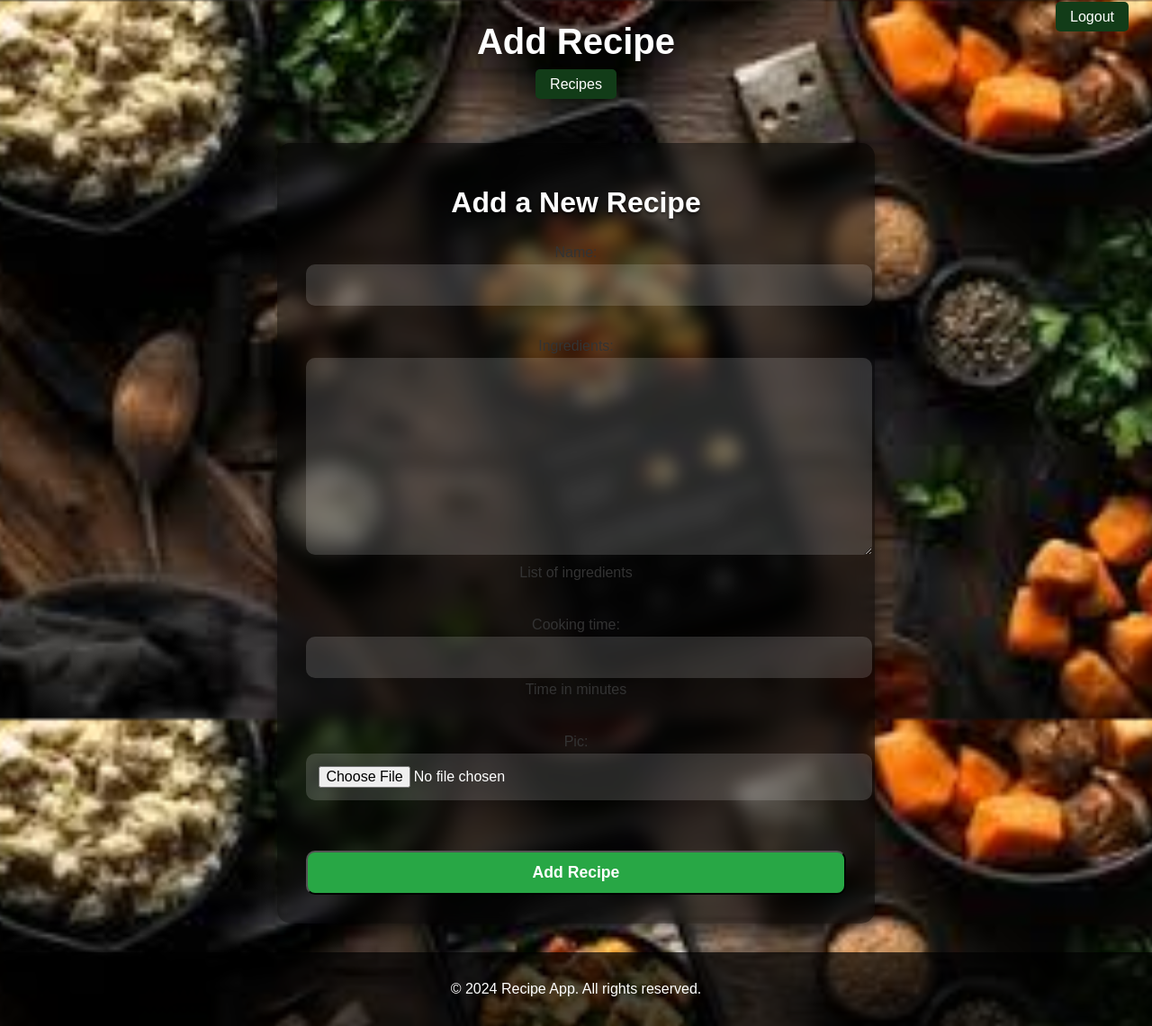
After one commit to JoudHasan/recipe-app, a Django app: page /recipes/add/ in a window 1280 px wide. The commit adds this page. Shown: the whole page at 90% size. Run offline with Django 4.2, Linux system fonts and the light colour scheme; the visitor is signed in with stand-in values (Sample User, id 1).

Commit message:
updated styling

```diff
--- a/src/apps/recipes/forms.py
+++ b/src/apps/recipes/forms.py
@@ -1,5 +1,5 @@
 from django import forms
-from django.forms import ModelForm, TextInput, NumberInput, FileInput
+from django.forms import ModelForm
 from .models import Recipe
 
 class SearchForm(forms.Form):
@@ -20,7 +20,7 @@
         })
     )
     difficulty = forms.ChoiceField(
-        choices=[('', 'Any Difficulty'), ('Easy', 'Easy'), ('Medium', 'Medium'), ('Intermediate', 'Intermediate'), ('Hard', 'Hard')],
+        choices=[('', 'Any Difficulty'), ('Easy', 'Easy'), ('Medium', 'Medium'), ('Hard', 'Hard')],
         required=False,
         widget=forms.Select(attrs={'class': 'form-control'})
     )
--- a/src/apps/recipes/static/recipes/css/styles.css
+++ b/src/apps/recipes/static/recipes/css/styles.css
@@ -348,3 +348,102 @@
   background-color: #218838;
   transform: scale(1.1);
 }
+/* Add Recipe Page Styles */
+.recipe-container {
+  max-width: 600px;
+  margin: 2rem auto;
+  background: rgba(0, 0, 0, 0.6);
+  padding: 2rem;
+  border-radius: 10px;
+  box-shadow: 0 4px 6px rgba(0, 0, 0, 0.3);
+  text-align: center;
+}
+
+.recipe-container h2 {
+  margin-bottom: 1rem;
+  font-size: 1.75rem;
+  color: white;
+}
+
+/* Add Recipe Container */
+.recipe-container {
+  max-width: 600px;
+  margin: 2rem auto;
+  background: rgba(0, 0, 0, 0.5); /* Semi-transparent background */
+  padding: 2rem;
+  border-radius: 15px;
+  box-shadow: 0 8px 15px rgba(0, 0, 0, 0.5); /* Strong shadow for modern look */
+  backdrop-filter: blur(10px); /* Blurs the background behind the form */
+  text-align: center;
+}
+
+/* Title Styling */
+.recipe-container h2 {
+  margin-bottom: 1rem;
+  font-size: 2rem;
+  color: white;
+  text-shadow: 0 2px 4px rgba(0, 0, 0, 0.7); /* Makes text more readable */
+}
+
+/* Form Styling */
+.form-container {
+  display: flex;
+  flex-direction: column;
+  gap: 1rem;
+}
+
+.form-container input,
+.form-container select,
+.form-container textarea {
+  width: 100%;
+  padding: 0.9rem;
+  border: none; /* Cleaner look without borders */
+  border-radius: 10px;
+  background-color: rgba(
+    255,
+    255,
+    255,
+    0.15
+  ); /* Light, translucent input background */
+  color: white;
+  font-size: 1rem;
+  transition: background-color 0.3s ease, transform 0.2s;
+}
+
+.form-container input:focus,
+.form-container select:focus,
+.form-container textarea:focus {
+  outline: none;
+  background-color: rgba(
+    255,
+    255,
+    255,
+    0.25
+  ); /* Slightly lighter background on focus */
+  transform: scale(1.02); /* Subtle zoom effect for focus */
+}
+
+/* Submit Button Styling */
+.cta-button {
+  padding: 0.75rem 1.5rem;
+  background-color: #28a745; /* Vibrant green for call-to-action */
+  color: white;
+  font-weight: bold;
+  text-decoration: none;
+  border-radius: 10px;
+  font-size: 1.1rem;
+  cursor: pointer;
+  transition: background-color 0.3s ease, transform 0.3s;
+}
+
+.cta-button:hover {
+  background-color: #218838; /* Slightly darker green on hover */
+  transform: scale(1.05); /* Subtle zoom effect on hover */
+}
+
+/* Add subtle animations */
+.form-container input,
+.form-container textarea,
+.cta-button {
+  transition: background-color 0.3s ease, transform 0.3s ease;
+}
--- /dev/null
+++ b/src/apps/recipes/templates/recipes/add_recipe.html
@@ -0,0 +1,38 @@
+{% load static %}
+<!DOCTYPE html>
+<html lang="en">
+
+<head>
+    <meta charset="UTF-8">
+    <meta name="viewport" content="width=device-width, initial-scale=1.0">
+    <title>Add Recipe</title>
+    <link rel="stylesheet" href="{% static 'recipes/css/styles.css' %}">
+</head>
+
+<body>
+    <header>
+        <h1>Add Recipe</h1>
+        <nav>
+            <a href="{% url 'recipes:recipe_list' %}" class="nav-link">Recipes</a>
+
+        </nav>
+        <div class="logout-btn-container" style="position: absolute; top: 10px; right: 10px;">
+            <a href="{% url 'logout' %}" class="nav-link">Logout</a>
+        </div>
+    </header>
+
+    <div class="recipe-container">
+        <h2>Add a New Recipe</h2>
+        <form method="POST" enctype="multipart/form-data" class="form-container">
+            {% csrf_token %}
+            {{ form.as_p }}
+            <button type="submit" class="cta-button">Add Recipe</button>
+        </form>
+    </div>
+
+    <footer>
+        <p>&copy; 2024 Recipe App. All rights reserved.</p>
+    </footer>
+</body>
+
+</html>
--- a/src/apps/recipes/templates/recipes/recipe_detail.html
+++ b/src/apps/recipes/templates/recipes/recipe_detail.html
@@ -13,10 +13,10 @@
     <header>
         <h1>Recipe App</h1>
         <nav>
-            <a href="{% url 'recipes:home' %}" class="nav-link">Home</a>
             <a href="{% url 'recipes:recipe_list' %}" class="nav-link">Recipes</a>
-            <!-- Logout button -->
-            <a href="{% url 'logout' %}" class="nav-link">Logout</a>
+            <div class="logout-btn-container" style="position: absolute; top: 10px; right: 10px;">
+                <a href="{% url 'logout' %}" class="nav-link">Logout</a>
+            </div>
         </nav>
     </header>
 
--- a/src/apps/recipes/urls.py
+++ b/src/apps/recipes/urls.py
@@ -1,5 +1,5 @@
 from django.urls import path
-from .views import home, recipe_list, search, recipe_detail
+from .views import add_recipe, home, recipe_list, search, recipe_detail
 
 app_name = 'recipes'
 
@@ -8,4 +8,6 @@
     path('recipes/', recipe_list, name="recipe_list"),
     path('recipes/search/', search, name="search"),  # Added search URL
     path('recipes/<int:pk>/', recipe_detail, name="recipe_detail"),
+    path('recipes/add/', add_recipe, name="add_recipe"),
+
 ]
--- a/src/apps/recipes/views.py
+++ b/src/apps/recipes/views.py
@@ -1,32 +1,22 @@
-from django.shortcuts import render, get_object_or_404
+from django.shortcuts import render, redirect, get_object_or_404
 from django.contrib.auth.decorators import login_required
 from apps.recipes.models import Recipe
-from .forms import SearchForm
+from .forms import SearchForm, RecipeForm
 import pandas as pd
 import matplotlib
-matplotlib.use('Agg')  # Use non-GUI backend for Matplotlib
+matplotlib.use('Agg')
 import matplotlib.pyplot as plt
 import io, base64
 
-## Generate Bar Chart
+# Chart Generation Functions
 def generate_bar_chart(data):
-    plt.figure(figsize=(10, 6))  # Adjust chart size for better readability
-
-    # Generate bar chart and capture the axes
+    plt.figure(figsize=(10, 6))
     ax = data.plot(kind='bar', x='name', y='cooking_time', legend=True)
-
-    # Rotate x-axis labels to prevent text cut-off
     ax.set_xticklabels(ax.get_xticklabels(), rotation=45, ha='right')
-
-    # Set title and labels
     plt.title('Cooking Time Comparison')
     plt.xlabel('Recipes')
     plt.ylabel('Cooking Time (minutes)')
-
-    # Adjust layout to fit everything properly
     plt.tight_layout()
-
-    # Save chart as base64 image
     buffer = io.BytesIO()
     plt.savefig(buffer, format='png')
     buffer.seek(0)
@@ -34,12 +24,35 @@
     buffer.close()
     return chart
 
+def generate_line_chart(data):
+    plt.figure(figsize=(10, 6))
+    data.plot(kind='line', x='name', y='cooking_time', marker='o', legend=False)
+    plt.title('Cooking Time Comparison (Line)')
+    plt.xlabel('Recipe')
+    plt.ylabel('Cooking Time (minutes)')
+    plt.tight_layout()
+    buffer = io.BytesIO()
+    plt.savefig(buffer, format='png')
+    buffer.seek(0)
+    chart = base64.b64encode(buffer.getvalue()).decode()
+    buffer.close()
+    return chart
 
-# Home View
+def generate_pie_chart(data):
+    plt.figure(figsize=(8, 8))
+    plt.pie(data['cooking_time'], labels=data['name'], autopct='%1.1f%%', startangle=140)
+    plt.title('Cooking Time Distribution (Pie)')
+    buffer = io.BytesIO()
+    plt.savefig(buffer, format='png')
+    buffer.seek(0)
+    chart = base64.b64encode(buffer.getvalue()).decode()
+    buffer.close()
+    return chart
+
+# Views
 def home(request):
     return render(request, 'recipes/recipes_home.html')
 
-# Recipe List View (with navigation to search)
 @login_required
 def recipe_list(request):
     recipes = Recipe.objects.all()
@@ -57,33 +70,46 @@
         min_time = form.cleaned_data.get('min_cooking_time')
         max_time = form.cleaned_data.get('max_cooking_time')
 
-        # Apply filters directly to QuerySet
         if search_term:
             recipes = recipes.filter(name__icontains=search_term)
         if ingredient:
             recipes = recipes.filter(ingredients__icontains=ingredient)
-        if difficulty:
-            # Use a custom filter for difficulty
-            recipes = recipes.filter(
-                cooking_time__lte=20 if difficulty == "Easy" else 1000
-            )
         if min_time:
             recipes = recipes.filter(cooking_time__gte=min_time)
         if max_time:
             recipes = recipes.filter(cooking_time__lte=max_time)
+        if difficulty:
+            recipes = [recipe for recipe in recipes if recipe.difficulty == difficulty]
 
-    # Generate Chart
-    chart = None
-    if recipes.exists():  # No error as recipes is still a QuerySet
-        data = list(recipes.values('name', 'cooking_time'))
+    bar_chart = line_chart = pie_chart = None
+    if recipes:
+        data = [{'name': r.name, 'cooking_time': r.cooking_time} for r in recipes]
         df = pd.DataFrame(data)
-        chart = generate_bar_chart(df)
+        if not df.empty:
+            bar_chart = generate_bar_chart(df)
+            line_chart = generate_line_chart(df)
+            pie_chart = generate_pie_chart(df)
 
-    return render(request, 'recipes/search.html', {'form': form, 'recipes': recipes, 'chart': chart})
+    return render(request, 'recipes/search.html', {
+        'form': form,
+        'recipes': recipes,
+        'bar_chart': bar_chart,
+        'line_chart': line_chart,
+        'pie_chart': pie_chart,
+    })
 
-
-# Recipe Detail View
 @login_required
 def recipe_detail(request, pk):
     recipe = get_object_or_404(Recipe, pk=pk)
     return render(request, 'recipes/recipe_detail.html', {'recipe': recipe})
+
+@login_required
+def add_recipe(request):
+    if request.method == 'POST':
+        form = RecipeForm(request.POST, request.FILES)
+        if form.is_valid():
+            form.save()
+            return redirect('recipes:recipe_list')
+    else:
+        form = RecipeForm()
+    return render(request, 'recipes/add_recipe.html', {'form': form})
--- a/src/config/settings/base.py
+++ b/src/config/settings/base.py
@@ -104,7 +104,7 @@
 # Static files (CSS, JavaScript, Images)
 # https://docs.djangoproject.com/en/4.2/howto/static-files/
 
-STATIC_URL = 'static/'
+STATIC_URL = '/apps/recipes/static/'
 MEDIA_URL = '/media/'
 MEDIA_ROOT= BASE_DIR / 'media'
 # Default primary key field type
--- a/src/templates/auth/success.html
+++ b/src/templates/auth/success.html
@@ -21,10 +21,11 @@
                 <h2>Logout Successful</h2>
                 <p>You have successfully logged out. We hope to see you again soon!</p>
                 <div class="logout-actions">
-                    <a href="{% url 'login' %}" class="cta-button">Login Again</a>
-                    <a href="{% url 'recipes:home' %}" class="cta-button">Back to Home</a>
+
                 </div>
+                <a href="{% url 'recipes:home' %}" class="cta-button">Back to Home</a>
             </div>
+        </div>
         </div>
     </main>
 
```
Also changed, not shown: src/apps/recipes/templates/recipes/recipes_list.html (+14 -8 lines), src/apps/recipes/templates/recipes/search.html (+16 -5 lines), src/media/recipes/beef_soup.png (added).
